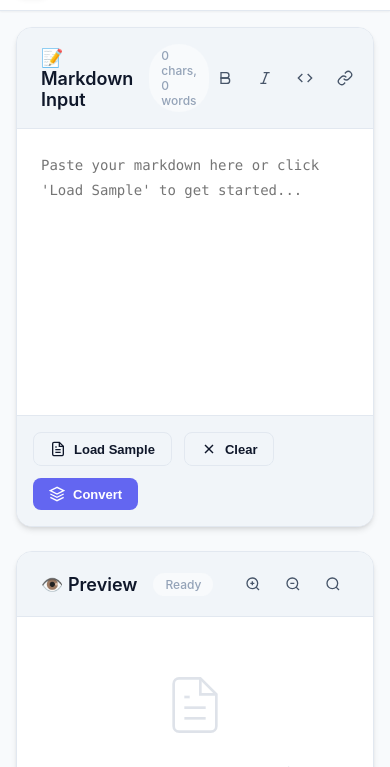
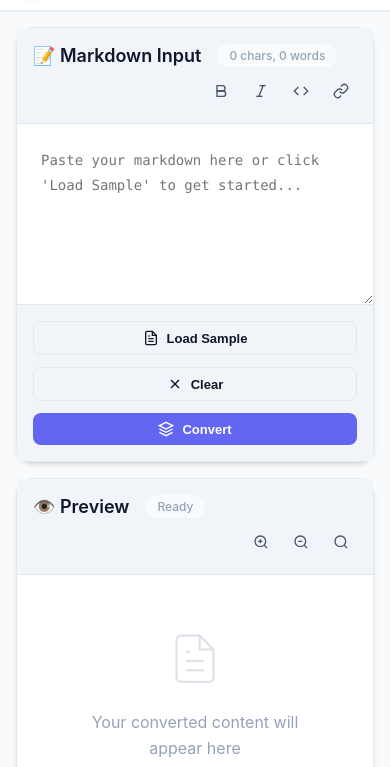
Before and after one commit to SteiniDavid/llm_to_remarkable, a website: page public/index.html in a window 390 px wide. Shown: the part 53-820 px from the top of the page. Drawn offline with nearby package versions, Linux system fonts and the light colour scheme; no server answers.

Commit message:
fix: implement critical scrolling fixes and adjustments for mobile responsiveness

```diff
--- a/public/styles.css
+++ b/public/styles.css
@@ -69,7 +69,7 @@
 }
 
 /* ==========================================
-   Base Styles
+   Base Styles - SCROLLING FIXES
    ========================================== */
 
 * {
@@ -78,6 +78,9 @@
 
 html {
     height: 100%;
+    /* CRITICAL: Allow scrolling */
+    overflow-x: hidden;
+    overflow-y: auto;
 }
 
 body {
@@ -86,8 +89,12 @@ body {
     font-family: var(--font-sans);
     background: var(--bg-primary);
     color: var(--text-primary);
-    height: 100%;
-    overflow: hidden;
+    /* CRITICAL FIX: Allow scrolling on mobile, constrained on desktop */
+    min-height: 100vh;
+    overflow-x: hidden;
+    /* Desktop: no scroll (content fits in viewport)
+       Mobile: scroll enabled via media queries */
+    overflow-y: hidden;
     transition: background-color var(--transition-slow), color var(--transition-slow);
 }
 
@@ -153,13 +160,14 @@ body {
 }
 
 /* ==========================================
-   Header
+   Header - FIXED POSITIONING
    ========================================== */
 
 .header {
     height: var(--header-height);
     background: var(--bg-secondary);
     border-bottom: 1px solid var(--border-color);
+    /* CRITICAL: Changed from sticky to fixed but ensure it doesn't break scrolling */
     position: sticky;
     top: 0;
     z-index: 100;
@@ -271,10 +279,11 @@ h1 {
 }
 
 /* ==========================================
-   Main Container & Panels
+   Main Container & Panels - SCROLLING FIXES
    ========================================== */
 
 .container {
+    /* CRITICAL FIX: Constrain height in desktop mode, flexible in mobile */
     height: calc(100vh - var(--header-height));
     max-width: 1600px;
     margin: 0 auto;
@@ -282,6 +291,7 @@ h1 {
     display: grid;
     grid-template-columns: 1fr 1fr;
     gap: 1.5rem;
+    /* Allow scrolling only when in mobile mode */
     overflow: hidden;
 }
 
@@ -291,6 +301,9 @@ h1 {
     border-radius: var(--border-radius-lg);
     display: flex;
     flex-direction: column;
+    /* CRITICAL: Constrain panel height in desktop mode */
+    min-height: 0;
+    height: 100%;
     overflow: hidden;
     box-shadow: var(--shadow-md);
     transition: all var(--transition-base);
@@ -339,28 +352,32 @@ h1 {
     gap: 0.5rem;
 }
 
-/* Content Area */
+/* Content Area - CRITICAL FIXES */
 .content-area {
     flex: 1;
-    overflow: hidden;
+    /* CRITICAL: Enable scrolling and flexible sizing */
+    overflow: auto;
     display: flex;
     flex-direction: column;
     min-height: 0;
+    /* CRITICAL: Remove max-height in desktop, let container constrain */
+    height: 100%;
 }
 
 /* ==========================================
-   Textarea Styles
+   Textarea Styles - SCROLLING FIXES
    ========================================== */
 
 .markdown-input {
     width: 100%;
     height: 100%;
+    /* CRITICAL: Remove minimum height in desktop mode */
     font-family: var(--font-mono);
     font-size: 14px;
     line-height: 1.8;
     border: none;
     padding: var(--panel-padding);
-    resize: none;
+    resize: none; /* Disable resize in constrained layout */
     background: var(--bg-secondary);
     color: var(--text-primary);
     overflow-y: auto;
@@ -397,11 +414,12 @@ h1 {
 }
 
 /* ==========================================
-   Preview Styles
+   Preview Styles - SCROLLING FIXES
    ========================================== */
 
 .preview {
     height: 100%;
+    /* CRITICAL: Remove height constraints in desktop mode */
     overflow-y: auto;
     padding: var(--panel-padding);
     background: var(--bg-secondary);
@@ -423,6 +441,7 @@ h1 {
     align-items: center;
     justify-content: center;
     height: 100%;
+    min-height: 200px;
     color: var(--text-tertiary);
     text-align: center;
     padding: 2rem;
@@ -828,18 +847,43 @@ h1 {
 }
 
 /* ==========================================
-   Responsive Design
+   Responsive Design - CRITICAL FIXES
    ========================================== */
 
 @media (max-width: 1024px) {
+    body {
+        overflow-y: auto; /* Enable page scrolling on mobile */
+    }
+
     .container {
+        /* CRITICAL: Change to single column and allow natural scrolling */
         grid-template-columns: 1fr;
-        height: auto;
-        overflow-y: auto;
+        height: auto; /* Remove height constraint for mobile */
+        overflow-y: visible; /* Ensure scrolling works */
     }
 
     .panel {
-        min-height: 500px;
+        /* CRITICAL: Set reasonable heights for mobile */
+        min-height: 400px;
+        height: auto; /* Remove height constraint */
+        overflow: visible; /* Allow expansion */
+    }
+
+    .content-area {
+        /* CRITICAL: Adjust heights for mobile */
+        max-height: 50vh;
+        min-height: 250px;
+        height: auto; /* Remove height constraint */
+    }
+
+    .preview {
+        max-height: 50vh;
+        min-height: 250px;
+    }
+
+    .markdown-input {
+        min-height: 250px;
+        resize: vertical; /* Re-enable resize on mobile */
     }
 
     .app-subtitle {
@@ -863,10 +907,17 @@ h1 {
 
     .container {
         padding: 1rem;
+        gap: 1rem;
     }
 
     .controls {
         padding: 1rem;
+        flex-direction: column; /* Stack buttons vertically on mobile */
+    }
+
+    .controls .btn {
+        width: 100%; /* Full width buttons on mobile */
+        justify-content: center;
     }
 
     .btn {
@@ -877,6 +928,68 @@ h1 {
     .shortcuts-grid {
         grid-template-columns: 1fr;
     }
+
+    /* CRITICAL: Mobile specific content area adjustments */
+    .content-area {
+        max-height: 40vh;
+        min-height: 200px;
+        height: auto;
+    }
+
+    .preview {
+        max-height: 40vh;
+        min-height: 200px;
+    }
+
+    .markdown-input {
+        min-height: 200px;
+    }
+
+    /* Ensure toast notifications work on mobile */
+    .toast-container {
+        left: 0.5rem;
+        right: 0.5rem;
+        top: calc(var(--header-height) + 0.5rem);
+    }
+
+    .toast {
+        min-width: auto;
+        width: 100%;
+    }
+}
+
+/* CRITICAL: Additional mobile fixes */
+@media (max-width: 480px) {
+    .panel-header {
+        flex-direction: column;
+        align-items: flex-start;
+        gap: 0.5rem;
+        padding: 1rem;
+    }
+
+    .panel-actions {
+        width: 100%;
+        justify-content: flex-end;
+    }
+
+    .upload-form {
+        gap: 0.75rem;
+    }
+
+    .content-area {
+        max-height: 35vh;
+        min-height: 180px;
+        height: auto;
+    }
+
+    .preview {
+        max-height: 35vh;
+        min-height: 180px;
+    }
+
+    .markdown-input {
+        min-height: 180px;
+    }
 }
 
 /* ==========================================
@@ -886,6 +999,7 @@ h1 {
 @media print {
     body {
         background: white;
+        overflow: visible !important;
     }
 
     .header,
@@ -900,6 +1014,7 @@ h1 {
         display: block;
         padding: 0;
         height: auto;
+        overflow: visible;
     }
 
     .preview-panel {
@@ -909,6 +1024,8 @@ h1 {
 
     .preview {
         padding: 0;
+        max-height: none;
+        overflow: visible;
     }
 }
 
@@ -921,6 +1038,9 @@ h1 {
     font-size: 14px;
     line-height: 1.8;
     color: var(--text-primary);
+    /* CRITICAL: Ensure content can break and scroll */
+    overflow-wrap: break-word;
+    word-wrap: break-word;
 }
 
 .remarkable-content h1 {
@@ -947,6 +1067,9 @@ h1 {
     padding: 1rem;
     margin: 1rem 0;
     overflow-x: auto;
+    /* CRITICAL: Ensure code blocks can scroll horizontally */
+    white-space: pre-wrap;
+    word-wrap: break-word;
 }
 
 .remarkable-content code {
@@ -1085,3 +1208,28 @@ h1 {
 [data-theme="dark"] .remarkable-content code {
     color: var(--text-primary) !important;
 }
+
+/* ==========================================
+   Drag and Drop Styles
+   ========================================== */
+
+.drag-over {
+    border: 2px dashed var(--accent-primary) !important;
+    background: var(--accent-light) !important;
+}
+
+.drag-over .markdown-input {
+    opacity: 0.6;
+}
+
+/* ==========================================
+   Loading Animation for Buttons
+   ========================================== */
+
+.loading {
+    border: 2px solid transparent;
+    border-top: 2px solid currentColor;
+    border-radius: 50%;
+    animation: spin 1s linear infinite;
+    display: inline-block;
+}
```
